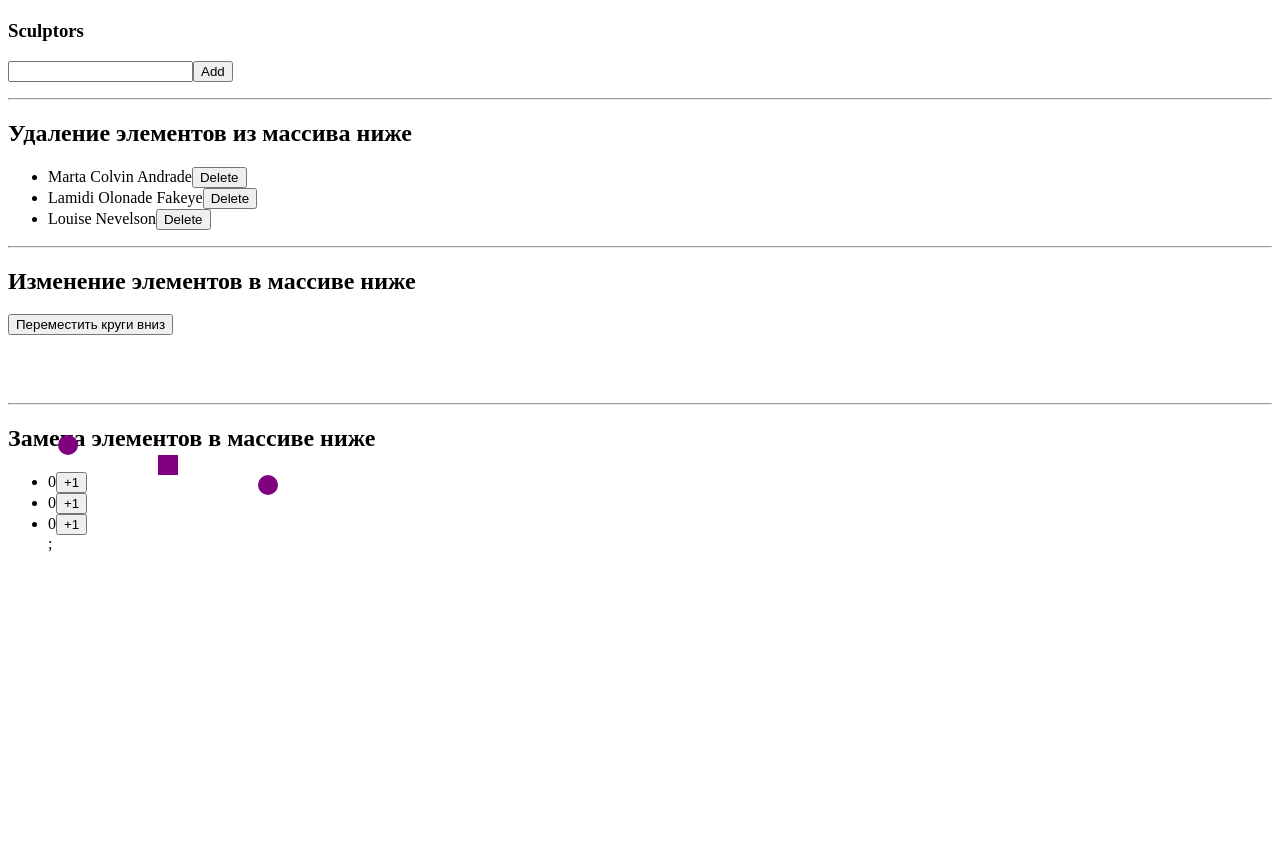
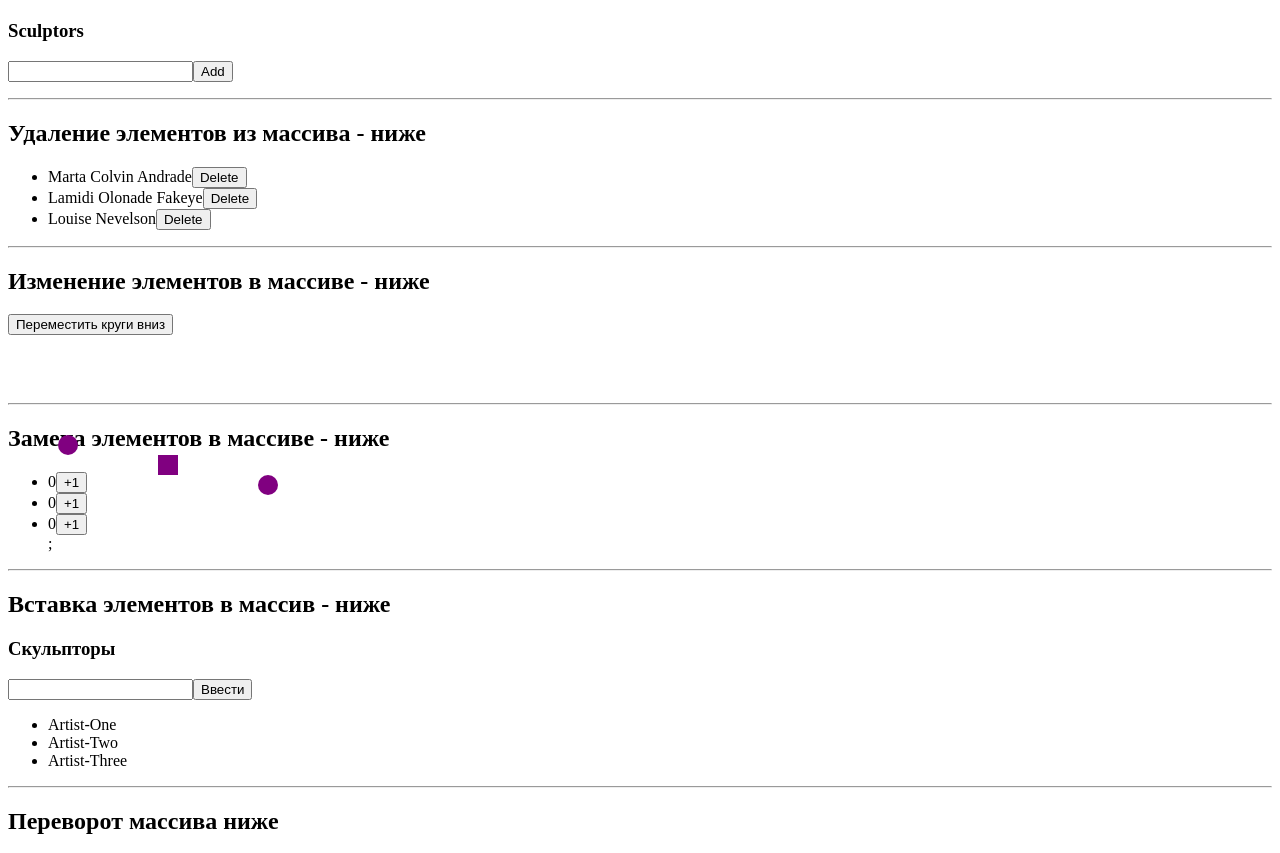
Before and after one commit to stiKendz/hooks_react_base, a React (Vite) app in the folder base-react-interactivity/: page / in a window 1280 px wide. Shown: the part 6091-6944 px from the top of the page. Before the commit the page ends 6660 px from the top, so only its background shows below. Built offline with nearby package versions, Linux system fonts and the light colour scheme.

Commit message:
небольшое обновление тех же работ с массивами(теперь только с массивами).путь - base-reaxt-interactivity\src\components\UpdateObjects.jsx

```diff
--- a/base-react-interactivity/src/App.jsx
+++ b/base-react-interactivity/src/App.jsx
@@ -22,6 +22,8 @@ import { UpdateArraysInState } from './components/UpdateObjects';
 import { RemovingItemsFromArray } from './components/UpdateObjects';
 import { TransformArray } from './components/UpdateObjects';
 import { ReplacingItemsInArray } from './components/UpdateObjects';
+import { InsertIntoArray } from './components/UpdateObjects';
+import { ReverseArray } from './components/UpdateObjects';
 
 function App() {
   return(
@@ -65,7 +67,7 @@ function App() {
         <PreRenderUpdates />
         <hr></hr>
         <h1>Работа с объектами в состояниях</h1>
-        <h2>Мутация объектов в примере ниже</h2>
+        <h2>Мутация объектов в примере - ниже</h2>
         <UpdateObjects />
         <hr></hr>
         <h2>Перемещающаяся точка</h2>
@@ -78,17 +80,23 @@ function App() {
         <NestedObjectUpdate />
         <hr></hr>
         <h1>Работа и обновление массива в состоянии</h1>
-        <h2>Обновление, добавление элементов массива ниже</h2>
+        <h2>Обновление, добавление элементов массива - ниже</h2>
         <UpdateArraysInState />
         <hr></hr>
-        <h2>Удаление элементов из массива ниже</h2>
+        <h2>Удаление элементов из массива - ниже</h2>
         <RemovingItemsFromArray />
         <hr></hr>
-        <h2>Изменение элементов в массиве ниже</h2>
+        <h2>Изменение элементов в массиве - ниже</h2>
         <TransformArray />
         <hr></hr>
-        <h2>Замена элементов в массиве ниже</h2>
+        <h2>Замена элементов в массиве - ниже</h2>
         <ReplacingItemsInArray />
+        <hr></hr>
+        <h2>Вставка элементов в массив - ниже</h2>
+        <InsertIntoArray />
+        <hr></hr>
+        <h2>Переворот массива ниже</h2>
+        <ReverseArray />
       </div>
     </>
   );
--- a/base-react-interactivity/src/components/UpdateObjects.jsx
+++ b/base-react-interactivity/src/components/UpdateObjects.jsx
@@ -462,7 +462,7 @@ export function ReplacingItemsInArray() {
             <div className="replacing-items-container">
                 <ul>
                     {counters.map((counter, i ) => (
-                        <li key={counter.id}>
+                        <li key={i}>
                             {counter}
                             <button onClick={() => {
                                 handleIncrementClick(i)
@@ -476,3 +476,80 @@ export function ReplacingItemsInArray() {
     )
 }
 // counters.map((c, i) - c - сам элемент(counter), i - его индекс
+
+// Вставка элементов в массив
+let nextId = 3;
+const initialArtists = [
+    {id: 0, name: 'Artist-One'},
+    {id: 1, name: 'Artist-Two'},
+    {id: 2, name: 'Artist-Three'},
+];
+
+export function InsertIntoArray() {
+    const [name, setName] = useState('');
+    const [artists, setArtists] = useState(initialArtists);
+
+    function handleClick() {
+        const insertAt = 1; // id для первого нового (добавленного) элемента
+        const nextArtists = [
+            ...artists.slice(0, insertAt), // обрезка массива между первым значением, и новым.
+            { id: nextId++, name: name }, // увеличение id всех новых элементов на 1, за каждый новый элемент
+            ...artists.slice(insertAt), // пока что не понял, зачем эта строка нужна
+        ];
+        setArtists(nextArtists);
+        setName('');
+    }
+
+    return (
+        <>
+            <div className="insert-array-container">
+                <h3>Скульпторы</h3>
+                <input
+                    value={name}
+                    onChange={(e) => setName(e.target.value)}
+                />
+                <button onClick={handleClick}>Ввести</button>
+                <ul>
+                    {artists.map((artist) => (
+                        <li key={artist.id}>{artist.name}</li>
+                    ))}
+                </ul>
+            </div>
+        </>
+    );
+};
+
+// Внесение других элементов, изменений в массив
+// Можно развернуть или отсортировать массив.
+// Методы JavaScript reverse() и sort() мутируют исходный массив, поэтому мы не можем использовать их напрямую.
+// Однако можно сначала скопировать массив, а затем внести в него изменения.
+export function ReverseArray() {
+    let nextId = 3;
+    const initialList = [
+        { id: 0, title: 'Big Bellies' },
+        { id: 1, title: 'Lunar Landscape' },
+        { id: 2, title: 'Terracotta Army' },
+    ];
+
+    const [list, setList] = useState(initialList);
+
+    function handleClick() {
+        const nextList = [...list]; // Создаем копию исходного массива, дабы избежать мутирования
+        nextList.reverse(); // Переворачиваем массив
+        setList(nextList); // Обновляем состояние - убираем старый массив, добавляем новый
+    }
+
+    return (
+        <>
+            <button onClick={handleClick}>Перевернуть массив</button>
+            <ul>
+                {list.map((artwork) => (
+                    <li key={artwork.id}>{artwork.title}</li>
+                ))}
+            </ul>
+        </>
+    );
+};
+// Жаже если мы копируем массив, мы не можем изменять существующие элементы внутри массива напрямую.
+// Это происходит потому, что копирование неглубокое - новый массив будет содержать те же элементы, что и исходный.
+// Если попытаться изменить массив при таких обстоятельствах, произойдет мутация.
```
